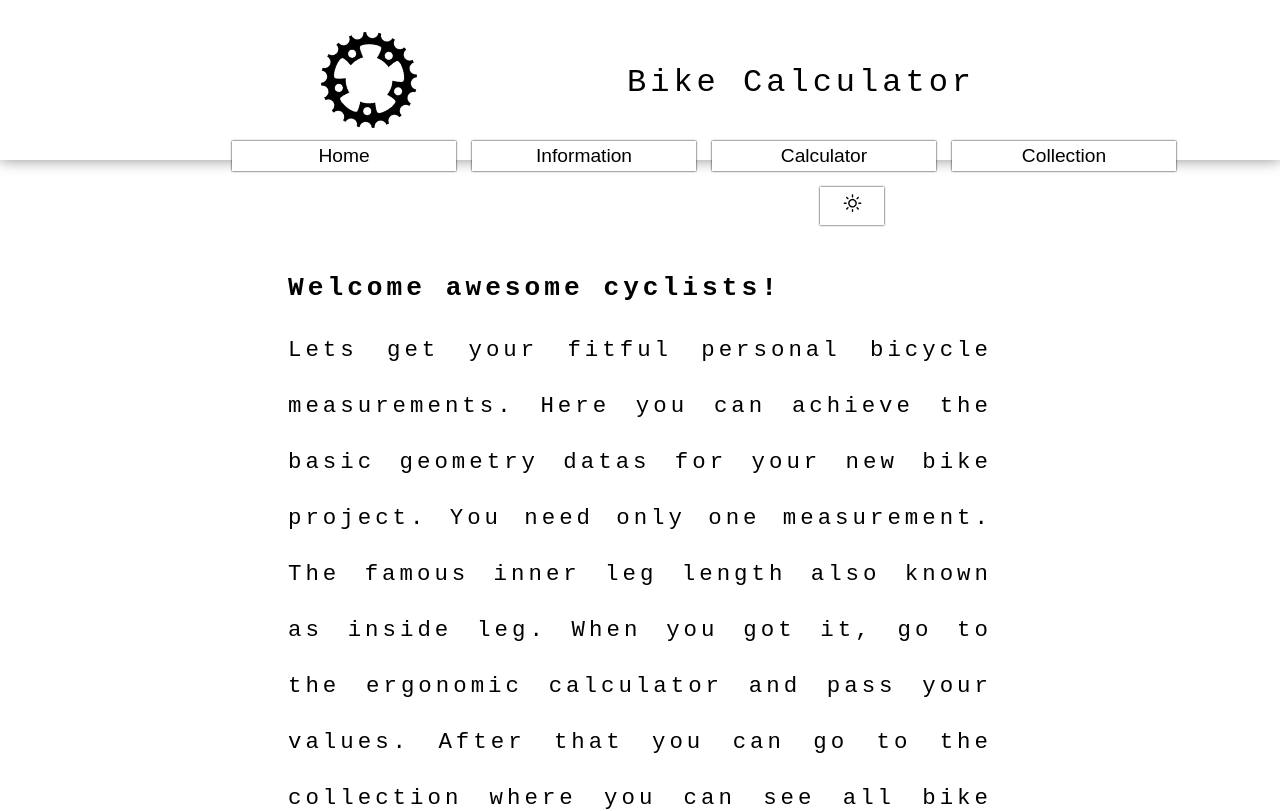
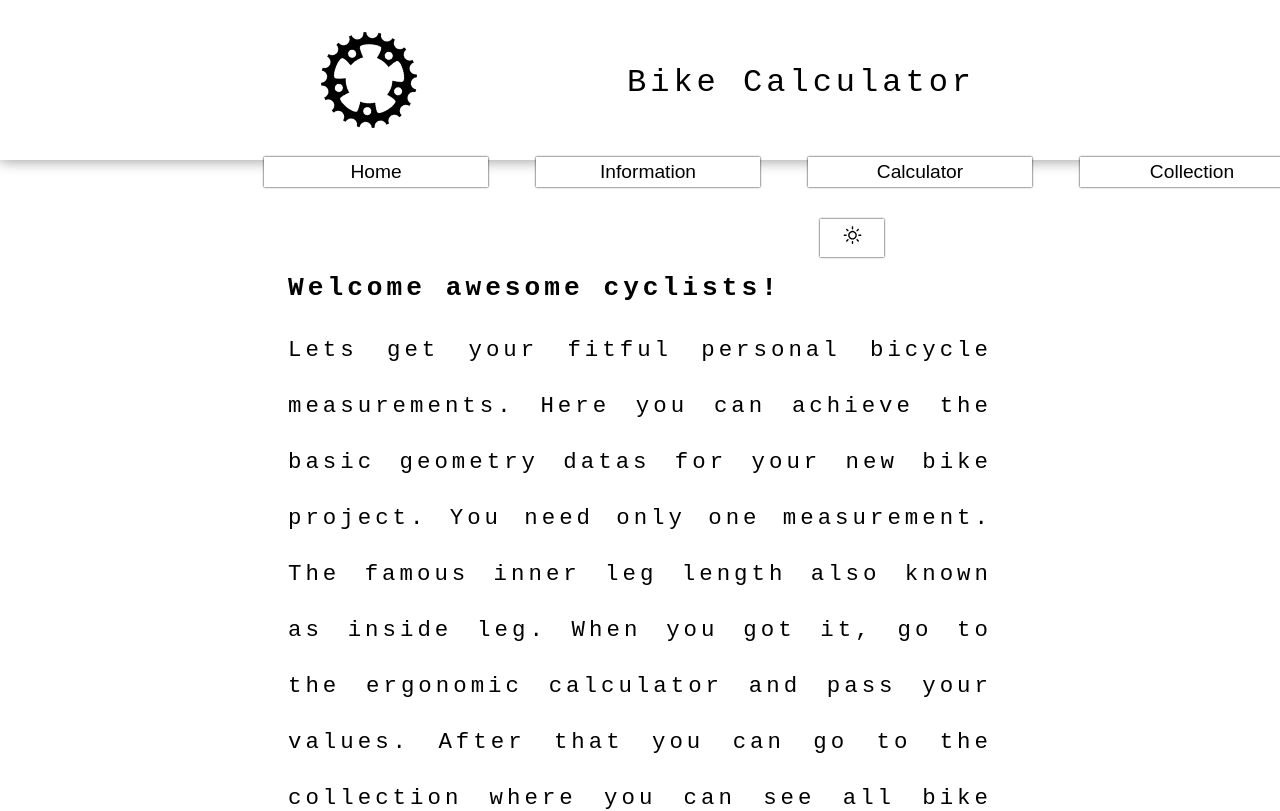
Before and after one commit to thisKonrad/bike_geometry, a Next.js app: page / in a window 1280 px wide. Shown: the top 811 px of the page. Built offline with nearby package versions, Linux system fonts and the light colour scheme.

Commit message:
navbar style changed

```diff
--- a/components/NavBar/index.jsx
+++ b/components/NavBar/index.jsx
@@ -1,37 +1,39 @@
 /* :::: NAVBAR :::: */
 'use client'
 import Link from 'next/link';
-import HeaderStyle from '@/styles/HeaderStyle.module.css';
+import NavBarStyle from '@/styles/NavBarStyle.module.css';
 
 
 export default function NavBar () {
 
 
 return (
-    <nav className={HeaderStyle.navbar_wrap}>
-        <div className={HeaderStyle.nav_link_001}>
+    <nav className={NavBarStyle.navbar_wrap}>
+    <div className={NavBarStyle.nav_links_wrap}>
+        <div className={NavBarStyle.nav_link}>
         <Link href="/">
             <button
             >Home</button>
         </Link>
         </div>
-        <div className={HeaderStyle.nav_link_002}>
+        <div className={NavBarStyle.nav_link}>
         <Link href="/info">
             <button
             >Information</button>
         </Link>
         </div>
-        <div className={HeaderStyle.nav_link_003}>
+        <div className={NavBarStyle.nav_link}>
         <Link href="/calculator_ergo">
             <button
             >Calculator</button>
         </Link>
         </div>
-        <div className={HeaderStyle.nav_link_004}>
+        <div className={NavBarStyle.nav_link}>
         <Link href="/collection">
             <button
             >Collection</button>
         </Link>
         </div>
+      </div>
     </nav>)
 };
--- a/components/Remarks/index.jsx
+++ b/components/Remarks/index.jsx
@@ -5,8 +5,6 @@ import DetailCardStyle from '../../styles/DetailCardStyle.module.css';
 
 
 export default function Remarks({data, updateRemark, deleteRemark}) {
-
-    console.log('Remarks-DATA:', data);
 
 
    return (<div className={DetailCardStyle.remark_wrap}>
--- a/styles/BikeCardStyle.module.css
+++ b/styles/BikeCardStyle.module.css
@@ -67,13 +67,16 @@
     padding: 0rem 2.4rem 0rem 2.4rem;
     filter: var(--imageFilterInvert);
     -webkit-filter: var(--imageFilterInvert);
+    background: transparent;
 }
 
 .button_icon_tool{
     filter: var(--imageFilterInvert);
     -webkit-filter: var(--imageFilterInvert);
+    background: transparent;
 }
 .button_icon_tool:hover{
     transform: rotate(360deg);
     transition: 1.2s;
+    background: transparent;
 }
--- a/styles/HeaderStyle.module.css
+++ b/styles/HeaderStyle.module.css
@@ -45,31 +45,6 @@
 }
 
 
-/* :::: NavBar Style :::: */
-.navbar_wrap{
-    grid-area: 1/1/1/4;
-    display: flex;
-    justify-content: center;
-    width: 100%;
-
-}
-.nav_link_001{
-    list-style: none;
-}
-.nav_link_002{
-    list-style: none;
-}
-.nav_link_003{
-    list-style: none;
-}
-.nav_link_004{
-    list-style: none;
-}
-.nav_link_005{
-    list-style: none;
-}
-
-
 /* :::: searchbar styles :::: */
 .searchbar_wrap{
     display: flex;
--- /dev/null
+++ b/styles/NavBarStyle.module.css
@@ -0,0 +1,20 @@
+/* :::: NavBar style :::: */
+.navbar_wrap{
+    display: flex;
+    justify-content: space-between;
+    align-items: center;
+    padding: 1rem;
+}
+
+.nav_links_wrap{
+    display: flex;
+    list-style: none;
+    margin: 0;
+    padding: 0;
+}
+
+.nav_link{
+    margin: 0 1rem;
+    color: var(--accentColor);
+    text-decoration: none;
+}
--- a/styles/NavbarStyle.module.css
+++ /dev/null
@@ -1,22 +0,0 @@
-/* :::: NavBar style :::: */
-.navbar_wrap{
-    display: grid;
-    grid-template-columns: 1fr 1fr 1fr 1fr;
-    grid-template-rows: 1fr;
-}
-.link_001{
-    grid-area: 1/1/2/2;
-    list-style: none;
-}
-.link_002{
-    grid-area: 1/2/1/3;
-    list-style: none;
-}
-.link_003{
-    grid-area: 1/3/1/4;
-    list-style: none;
-}
-.link_004{
-    grid-area: 1/4/1/5;
-    list-style: none;
-}
```
Also changed, not shown: pages/detailcard/[id].js (+5 -5 lines).
